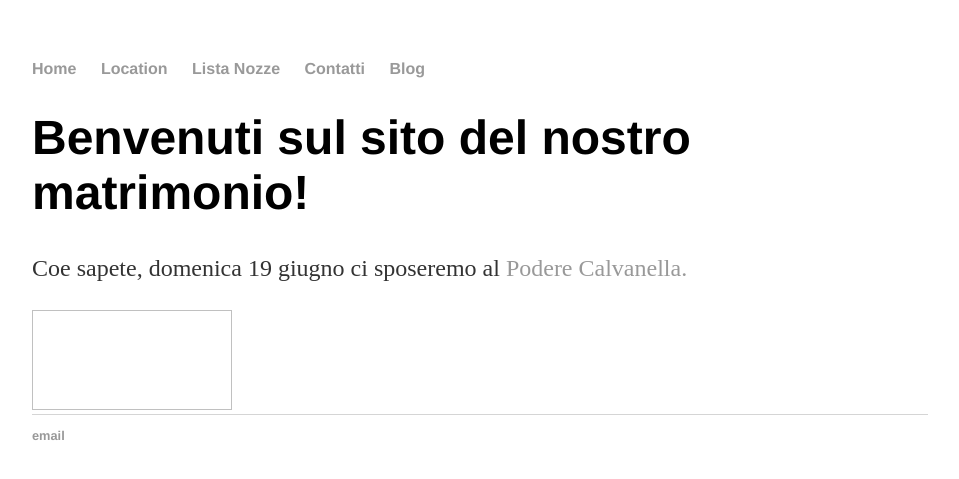
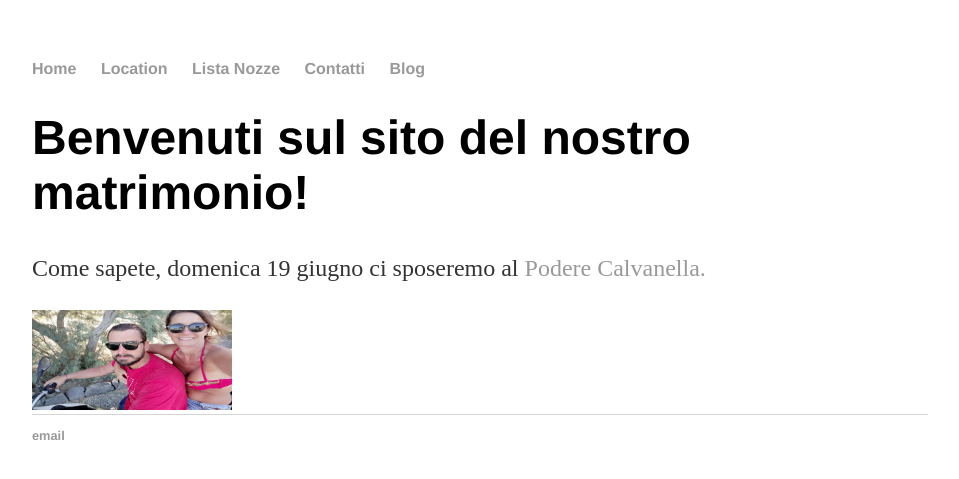
Before and after one commit to marcoelaura/marcoelaura.github.io, a Jekyll site: the page built from index.html, in a window 1280 px wide. Shown: the top 479 px of the page, without its empty margins (160-1119 px from the left). Built offline with Jekyll 4.4.1, drawn with Linux system fonts in a browser that asks for light colours.

Commit message:
Update index.html

```diff
--- a/index.html
+++ b/index.html
@@ -4,6 +4,6 @@ title: Marco e Laura
 ---
 <div class="blurb">
 	<h1>Benvenuti sul sito del nostro matrimonio!</h1>
-	<p>Coe sapete, domenica 19 giugno ci sposeremo al <a href="/Location">Podere Calvanella.</a></p>
-	<img scr="UPIT2008.jpeg" width="200" height="100">
+	<p>Come sapete, domenica 19 giugno ci sposeremo al <a href="/Location">Podere Calvanella.</a></p>
+	<img src="UPIT2008.jpeg" width="200" height="100">
 </div><!-- /.blurb -->
```
